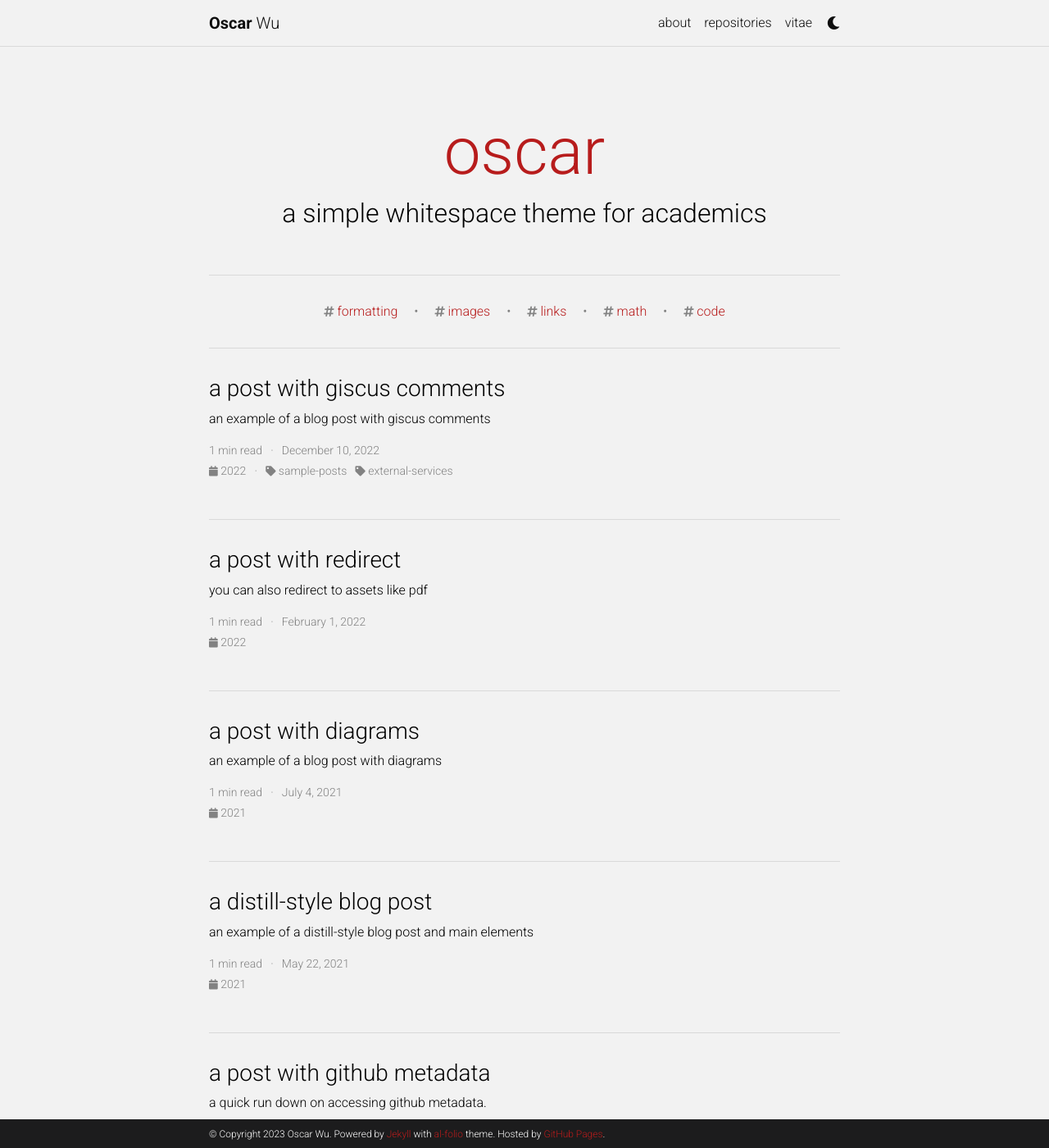
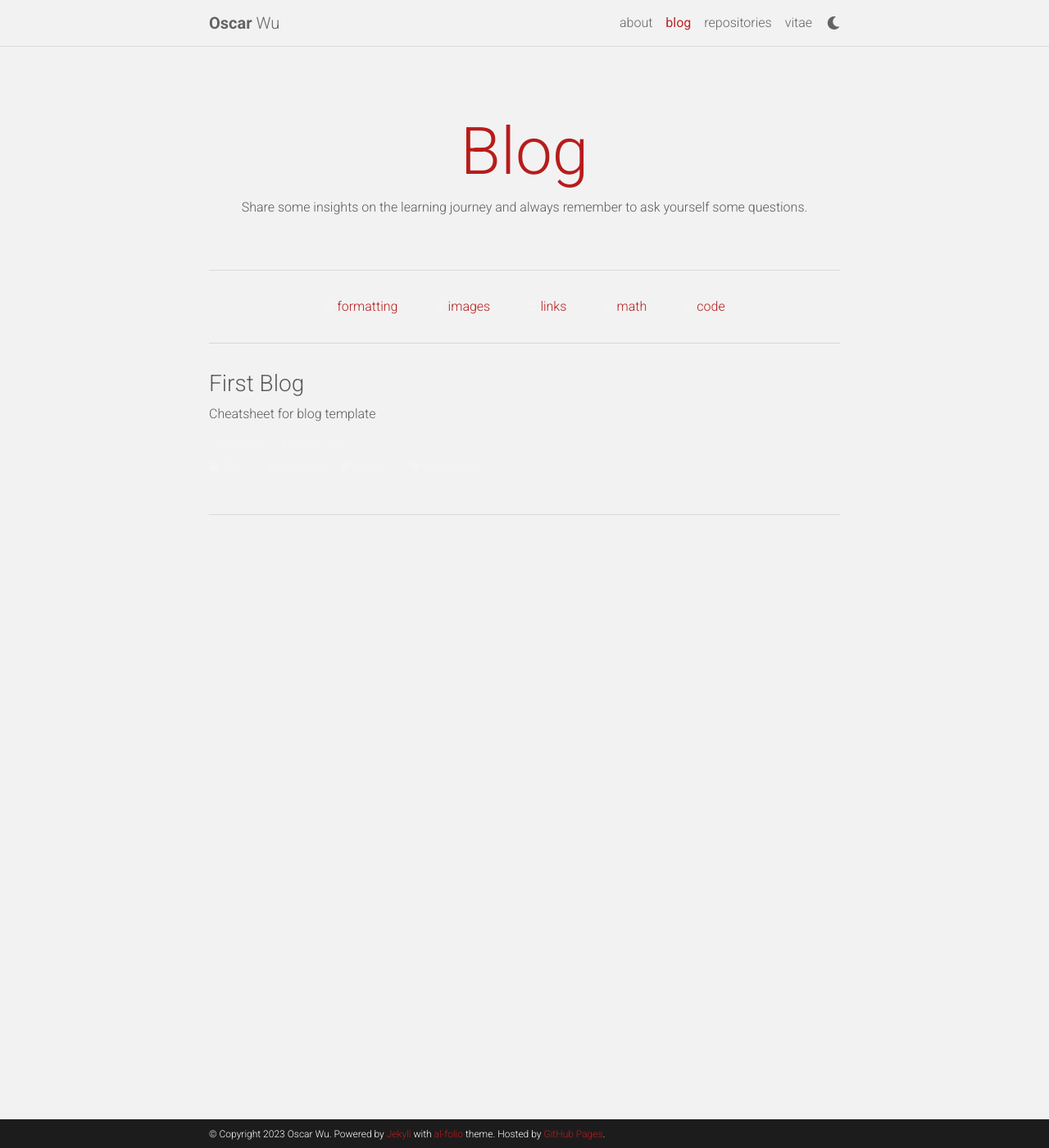
Before and after one commit to wuyoscar/wuyoscar.github.io, a Jekyll site: the page built from blog/index.html, in a window 1280 px wide and 1400 px high. Shown: the whole window at 82% size. Built offline with Jekyll 4.4.1, drawn with Linux system fonts in a browser that asks for light colours; the list of posts is cut into pages by our own code; comment, search, counter and statistics services are not loaded; a style sheet for code colours, icons or effects is not loaded; some of the changed text lies outside the part shown.

Commit message:
updated blog setting

```diff
--- a/_config.yml
+++ b/_config.yml
@@ -120,9 +120,9 @@ bing_site_verification:  # out your bing-site-verification ID (Bing Webmaster)
 # Blog
 # -----------------------------------------------------------------------------
 
-blog_name: oscar # blog_name will be displayed in your blog page
-blog_nav_title: #blog # your blog must have a title for it to be displayed in the nav bar
-blog_description: a simple whitespace theme for academics
+blog_name: Blog # blog_name will be displayed in your blog page
+blog_nav_title: blog #blog # your blog must have a title for it to be displayed in the nav bar
+blog_description: Share some insights on the learning journey and always remember to ask yourself some questions.
 permalink: /blog/:year/:title/
 
 # Pagination
@@ -138,9 +138,9 @@ related_blog_posts:
 # External sources.
 # If you have blog posts published on medium.com or other external sources,
 # you can display them in your blog by adding a link to the RSS feed.
-external_sources:
-  - name: medium.com
-    rss_url: https://medium.com/@al-folio/feed
+# external_sources:
+#   - name: medium.com
+#     rss_url: https://medium.com/@al-folio/feed
 
 # -----------------------------------------------------------------------------
 # Collections
--- a/_sass/_themes.scss
+++ b/_sass/_themes.scss
@@ -5,8 +5,8 @@
  :root {
   --global-bg-color: #{$bg-color};
   --global-code-bg-color: #{$code-bg-color-medium};
-  --global-text-color: #{$black-color};
-  --global-text-color-light: #{$grey-color};
+  --global-text-color: #{$grey-color};
+  --global-text-color-light: #{$grey-color-light};
   --global-theme-color: #{$theme-color};
   --global-hover-color: #{$theme-color};
   --global-footer-bg-color: #{$grey-color-dark};
--- a/_sass/_variables.scss
+++ b/_sass/_variables.scss
@@ -24,9 +24,9 @@ $pink-color:          #f92080 !default;
 $pink-color-light:    #ffdddd !default;
 $yellow-color:        #efcc00 !default;
 
-$grey-color:          #828282 !default;
-$grey-color-light:    lighten($grey-color, 40%);
-$grey-color-lighter:   lighten($grey-color-light, 60%);
+$grey-color:          #5c5b5b !default;
+$grey-color-light:    lighten($grey-color, 60%);
+$grey-color-lighter:   lighten($grey-color-light, 80%);
 $grey-color-dark:     #1C1C1D;
 $grey-900:            #212529;
 
--- a/blog/index.html
+++ b/blog/index.html
@@ -17,7 +17,7 @@ pagination:
 
   <div class="header-bar">
     <h1>{{ site.blog_name }}</h1>
-    <h2>{{ site.blog_description }}</h2>
+    <p>{{ site.blog_description }}</p>
   </div>
 
   {% if site.display_tags %}
```
Also changed, not shown: _news/announcement_1.md (+55 -20 lines), _news/announcement_3.md (deleted, +0 -8 lines), _pages/about.md (+2 -2 lines), _posts/2022-04-21-first-blog.md (added, +29 -0 lines), _posts_templates/2015-03-15-formatting-and-links.md (renamed from _posts/2015-03-15-formatting-and-links.md), _posts_templates/2015-05-15-images.md (renamed from _posts/2015-05-15-images.md), _posts_templates/2015-07-15-code.md (renamed from _posts/2015-07-15-code.md), _posts_templates/2015-10-20-disqus-comments.md (renamed from _posts/2015-10-20-disqus-comments.md), _posts_templates/2015-10-20-math.md (renamed from _posts/2015-10-20-math.md), _posts_templates/2018-12-22-distill.md (renamed from _posts/2018-12-22-distill.md), _posts_templates/2020-09-28-github-metadata.md (renamed from _posts/2020-09-28-github-metadata.md), _posts_templates/2020-09-28-twitter.md (renamed from _posts/2020-09-28-twitter.md), _posts_templates/2021-07-04-diagrams.md (renamed from _posts/2021-07-04-diagrams.md), _posts_templates/2022-02-01-redirect.md (renamed from _posts/2022-02-01-redirect.md), 1 more files.
